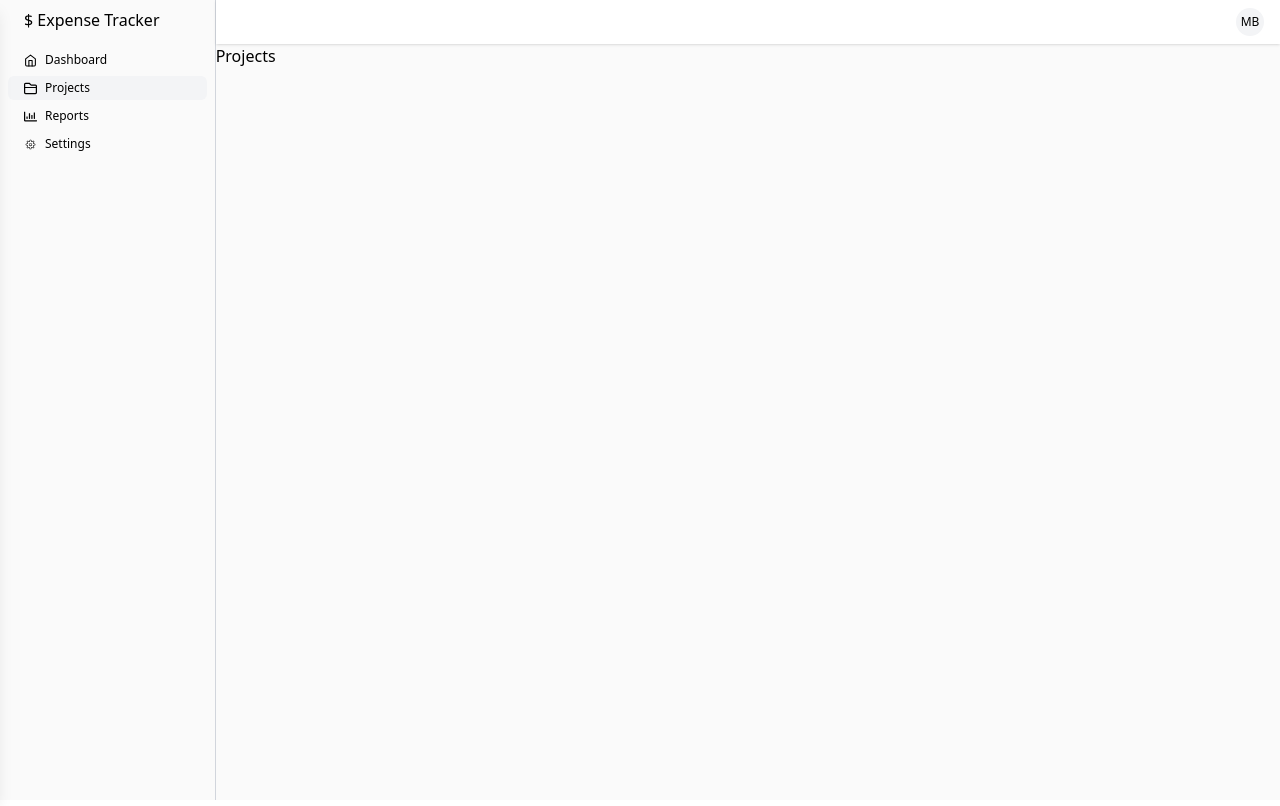
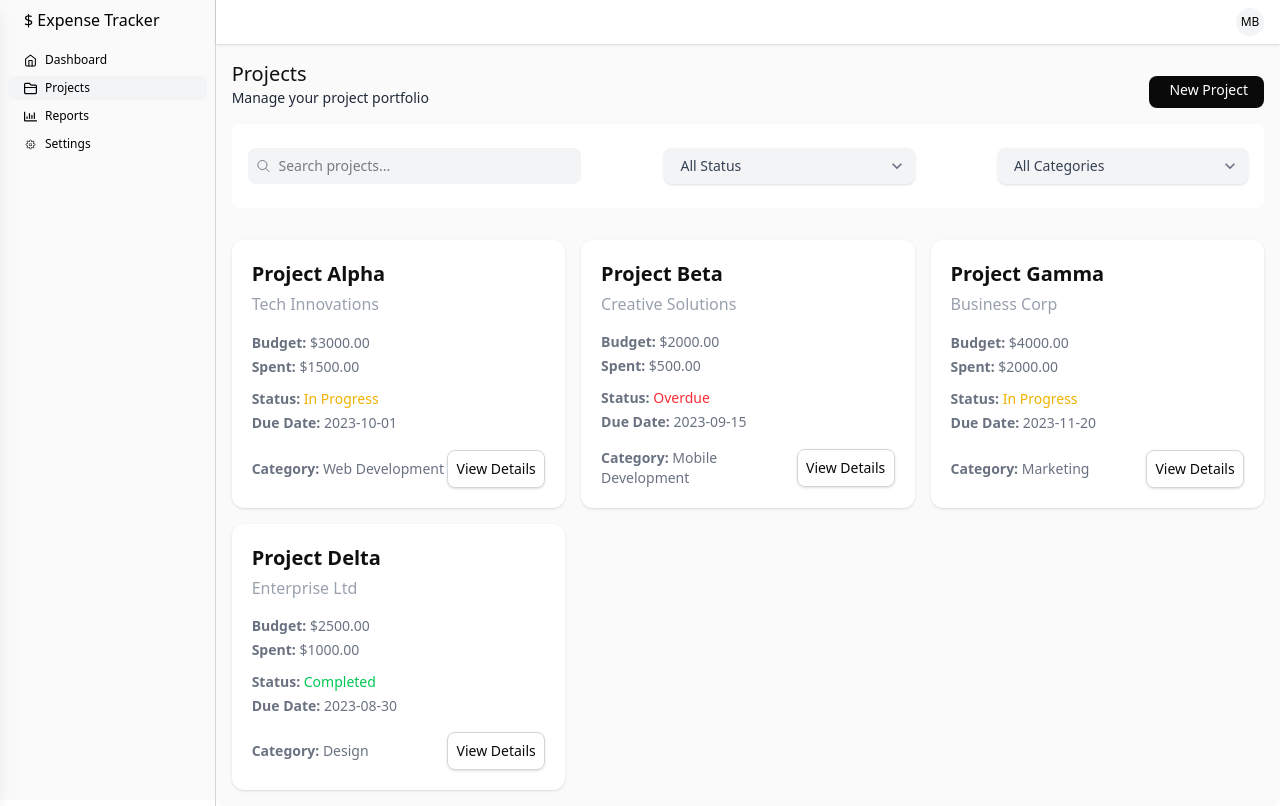
Before and after one commit to md-bappi/expense-tracker, a React (Vite) app: page /projects in a window 1280 px wide. Built offline with nearby package versions, Linux system fonts and the light colour scheme.

Commit message:
projects page added

```diff
--- a/src/App.jsx
+++ b/src/App.jsx
@@ -6,6 +6,7 @@ import Settings from "./pages/Settings";
 import Navbar from "./components/Navbar";
 import Sidebar from "./components/Sidebar";
 import { useState } from "react";
+import ProjectDetails from "./pages/ProjectDetails";
 
 const App = () => {
   const [showSidebar, setShowSidebar] = useState(false);
@@ -21,6 +22,7 @@ const App = () => {
         <Routes>
           <Route path="/" element={<Dashboard />} />
           <Route path="/projects" element={<Projects />} />
+          <Route path="/projects/:id" element={<ProjectDetails />} />
           <Route path="/reports" element={<Reports />} />
           <Route path="/settings" element={<Settings />} />
         </Routes>
--- a/src/index.css
+++ b/src/index.css
@@ -1,5 +1,4 @@
 @import "tailwindcss";
-@import url("https://fonts.googleapis.com/css2?family=Poppins:wght@300;400;500;600;700;800;900&display=swap");
 
 :root {
   --body-bg-color: #fafafa;
@@ -23,6 +22,4 @@
   --hover-text-color: #1f2937;
 
   --transition: all 0.3s ease;
-
-  --font-poppins: "Poppins", sans-serif;
 }
--- a/src/pages/Dashboard.jsx
+++ b/src/pages/Dashboard.jsx
@@ -47,6 +47,7 @@ const recentProjects = [
     spant: "$1500.00",
     status: "In Progress",
     data: "2023-10-01",
+    category: "Web Development",
   },
   {
     id: 2,
@@ -56,6 +57,7 @@ const recentProjects = [
     spant: "$500.00",
     status: "Overdue",
     data: "2023-09-15",
+    category: "Mobile Development",
   },
   {
     id: 3,
@@ -65,6 +67,7 @@ const recentProjects = [
     spant: "$2000.00",
     status: "In Progress",
     data: "2023-11-20",
+    category: "Marketing",
   },
   {
     id: 4,
@@ -74,6 +77,7 @@ const recentProjects = [
     spant: "$1000.00",
     status: "Completed",
     data: "2023-08-30",
+    category: "Design",
   },
 ];
 
@@ -83,8 +87,8 @@ const Dashboard = () => {
       <Header />
 
       <div className=" grid grid-cols-1 md:grid-cols-2 lg:grid-cols-4 gap-4 p-4 bg-[var(--bg-primary-color)] md:bg-[var(--body-bg-color)] ">
-        {cardData.map((card) => (
-          <Card card={card} />
+        {cardData.map((card, index) => (
+          <Card key={index} card={card} />
         ))}
       </div>
 
@@ -96,7 +100,7 @@ const Dashboard = () => {
             icon={<AiOutlineBarChart />}
             text="view all"
             href="/projects"
-            style="bg-[var(--bg-primary-color)] border border-[var(--border-color)] rounded-lg text-[var(--text-primary-color)] hover:bg-[var(--hover-bg-color)] hover:text-[var(--hover-text-color)]"
+            style="bg-[var(--bg-primary-color)] border border-[var(--border-color)] rounded-lg text-[var(--text-primary-color)] hover:bg-[var(--hover-bg-color)] hover:text-[var(--hover-text-color)] mt-4"
           />
         </div>
 
@@ -118,7 +122,7 @@ const Dashboard = () => {
 
                 <div className=" flex flex-col md:flex-row md:items-center gap-4">
                   <p className=" text-xs text-[var(--text-muted-color)]">
-                    Budget:{" "}
+                    Budget:
                     <span className=" text-[var(--text-primary-color)] font-medium">
                       {project.budget}
                     </span>
--- /dev/null
+++ b/src/pages/ProjectDetails.jsx
@@ -0,0 +1,5 @@
+const ProjectDetails = () => {
+  return <div>ProjectDetails</div>;
+};
+
+export default ProjectDetails;
--- a/src/pages/Projects.jsx
+++ b/src/pages/Projects.jsx
@@ -1,5 +1,176 @@
+import { Link } from "react-router-dom";
+import Button from "../ui/Button";
+import Option from "../ui/Option";
+import Title from "../ui/Title";
+import { IoSearchOutline } from "react-icons/io5";
+
+const statusOptions = [
+  { value: "all-status", label: "All Status" },
+  { value: "active", label: "Active" },
+  { value: "completed", label: "Completed" },
+  { value: "overdue", label: "Overdue" },
+];
+
+const categoryOptions = [
+  { value: "all-categories", label: "All Categories" },
+  { value: "web-development", label: "Web Development" },
+  { value: "mobile-development", label: "Mobile Development" },
+  { value: "design", label: "Design" },
+  { value: "marketing", label: "Marketing" },
+];
+
+const projects = [
+  {
+    id: 1,
+    title: "Project Alpha",
+    company: "Tech Innovations",
+    budget: "$3000.00",
+    spant: "$1500.00",
+    status: "In Progress",
+    data: "2023-10-01",
+    category: "Web Development",
+  },
+  {
+    id: 2,
+    title: "Project Beta",
+    company: "Creative Solutions",
+    budget: "$2000.00",
+    spant: "$500.00",
+    status: "Overdue",
+    data: "2023-09-15",
+    category: "Mobile Development",
+  },
+  {
+    id: 3,
+    title: "Project Gamma",
+    company: "Business Corp",
+    budget: "$4000.00",
+    spant: "$2000.00",
+    status: "In Progress",
+    data: "2023-11-20",
+    category: "Marketing",
+  },
+  {
+    id: 4,
+    title: "Project Delta",
+    company: "Enterprise Ltd",
+    budget: "$2500.00",
+    spant: "$1000.00",
+    status: "Completed",
+    data: "2023-08-30",
+    category: "Design",
+  },
+];
+
 const Projects = () => {
-  return <div>Projects</div>;
+  return (
+    <div>
+      <div className="bg-[var(--bg-primary-color)] p-4 md:flex md:justify-between md:items-center md:bg-[var(--body-bg-color)]">
+        <Title text="projects" des="Manage your project portfolio" />
+        <Button
+          text="new project"
+          href="/projects"
+          style="bg-[var(--btn-bg-color)] text-[var(--btn-text-color)] rounded-lg mt-4"
+        />
+      </div>
+
+      {/* Filter */}
+      <div
+        className="bg-[var(--bg-primary-color)] px-4 md:mx-4  flex flex-col gap-2 w-auto
+                md:flex-row md:justify-between md:items-center md:py-6 md:rounded-lg"
+      >
+        {/* Search */}
+        <form className="flex items-center gap-2 p-2 bg-[var(--hover-bg-color)] rounded-lg w-full md:w-1/3">
+          <IoSearchOutline className="text-gray-500" />
+          <input
+            type="text"
+            placeholder="Search projects..."
+            className="w-full outline-none text-sm bg-transparent"
+          />
+        </form>
+
+        {/* Status Filter */}
+        <div className="w-full md:w-1/4">
+          <Option options={statusOptions} />
+        </div>
+
+        {/* Category Filter */}
+        <div className="w-full md:w-1/4">
+          <Option options={categoryOptions} />
+        </div>
+      </div>
+
+      {/* Projects */}
+      {/* Projects */}
+      <div className="grid gap-4 md:grid-cols-2 lg:grid-cols-3 p-4 bg-[var(--bg-primary-color)] md:bg-[var(--body-bg-color)]  mt-4 rounded-lg">
+        {projects.map((project) => (
+          <div
+            key={project.id}
+            className="bg-[var(--bg-primary-color)] rounded-xl shadow-sm hover:shadow-lg transition-shadow duration-300 p-5 flex flex-col justify-between cursor-pointer group"
+          >
+            {/* Title + Company */}
+            <div>
+              <Link
+                to={`/projects/${project.id}`}
+                className="font-bold text-xl text-[var(--text-primary-color)] hover:text-[var(--hover-text-color)] transition-colors"
+              >
+                {project.title}
+              </Link>
+              <p className="text-gray-400 mt-1">{project.company}</p>
+            </div>
+
+            {/* Budget + Spent */}
+            <div className="mt-4 text-gray-500 text-sm space-y-1">
+              <p>
+                <span className="font-semibold">Budget:</span> {project.budget}
+              </p>
+              <p>
+                <span className="font-semibold">Spent:</span>{" "}
+                {project.spent || project.spant}
+              </p>
+            </div>
+
+            {/* Status + Due Date */}
+            <div className="mt-3 text-gray-500 text-sm space-y-1">
+              <p>
+                <span className="font-semibold">Status:</span>{" "}
+                <span
+                  className={`font-medium ${
+                    project.status === "Completed"
+                      ? "text-green-500"
+                      : project.status === "In Progress"
+                      ? "text-yellow-500"
+                      : "text-red-500"
+                  }`}
+                >
+                  {project.status}
+                </span>
+              </p>
+              <p>
+                <span className="font-semibold">Due Date:</span>{" "}
+                {project.date || project.data}
+              </p>
+            </div>
+
+            {/* Category + Button */}
+            <div className="mt-4 grid grid-cols-3 items-center">
+              <p className="text-gray-500 text-sm col-span-2 ">
+                <span className="font-semibold">Category:</span>{" "}
+                {project.category}
+              </p>
+
+              <Link
+                to={`/projects/${project.id}`}
+                className=" text-[var(--btn-bg-color)] border border-[var(--border-color)] col-span-1 text-center py-2 text-sm rounded-lg shadow-sm hover:shadow-md transition"
+              >
+                View Details
+              </Link>
+            </div>
+          </div>
+        ))}
+      </div>
+    </div>
+  );
 };
 
 export default Projects;
--- a/src/ui/Button.jsx
+++ b/src/ui/Button.jsx
@@ -4,7 +4,7 @@ const Button = ({ icon, text, href, style }) => {
   return (
     <Link
       to={href ? href : "#"}
-      className={` pt-1 pb-2  mt-4 w-full ${
+      className={` pt-1 pb-2   w-full ${
         style ? style : ""
       } flex justify-center items-center gap-1  text-center text-sm md:w-auto md:px-4`}
     >
--- a/src/ui/Header.jsx
+++ b/src/ui/Header.jsx
@@ -5,12 +5,12 @@ import { GoPlus } from "react-icons/go";
 const Header = () => {
   return (
     <div className="bg-[var(--bg-primary-color)] p-4 md:flex md:justify-between md:items-center md:bg-[var(--body-bg-color)]">
-      <Title />
+      <Title text="dashboard" des="Overview of your projects and expenses" />
       <Button
         icon={<GoPlus />}
         text="new project"
         href="/"
-        style="bg-[var(--btn-bg-color)] text-[var(--btn-text-color)] rounded-lg"
+        style="bg-[var(--btn-bg-color)] text-[var(--btn-text-color)] rounded-lg mt-4"
       />
     </div>
   );
--- /dev/null
+++ b/src/ui/Option.jsx
@@ -0,0 +1,58 @@
+import { useState } from "react";
+import { MdKeyboardArrowDown, MdCheck } from "react-icons/md";
+
+const Option = ({ options }) => {
+  // 👇 Start with first option instead of empty
+  const [selected, setSelected] = useState(options[0]?.value || "");
+  const [open, setOpen] = useState(false);
+
+  const handleSelect = (value) => {
+    setSelected(value);
+    setOpen(false); // close after selecting
+  };
+
+  return (
+    <div className="relative w-full">
+      {/* Trigger Button */}
+      <button
+        onClick={() => setOpen((prev) => !prev)}
+        className="w-full p-2 rounded-lg text-sm bg-[var(--hover-bg-color)] text-gray-700 shadow-sm flex justify-between items-center cursor-pointer hover:bg-gray-50 hover:border-[var(--border-color)] focus:outline-none transition-all duration-200"
+      >
+        <span className="mx-2 truncate text-gray-700">
+          {options.find((o) => o.value === selected)?.label}
+        </span>
+        <MdKeyboardArrowDown
+          size={20}
+          className={`text-gray-500 transition-transform duration-200 ${
+            open ? "rotate-180" : "rotate-0"
+          }`}
+        />
+      </button>
+
+      {/* Dropdown List */}
+      {open && (
+        <div className="absolute mt-1 w-full bg-white border border-gray-200 rounded-lg shadow-lg z-10">
+          {options.map((option) => (
+            <button
+              key={option.value}
+              onClick={() => handleSelect(option.value)}
+              className={`w-full flex items-center justify-between px-3 py-2 text-sm text-left rounded-md
+                          hover:bg-gray-100 cursor-pointer transition-colors ${
+                            selected === option.value
+                              ? "bg-gray-50 font-medium"
+                              : ""
+                          }`}
+            >
+              {option.label}
+              {selected === option.value && (
+                <MdCheck className="text-indigo-500" />
+              )}
+            </button>
+          ))}
+        </div>
+      )}
+    </div>
+  );
+};
+
+export default Option;
--- a/src/ui/Title.jsx
+++ b/src/ui/Title.jsx
@@ -1,12 +1,10 @@
-const Title = () => {
+const Title = ({ text, des }) => {
   return (
     <div>
-      <h2 className=" text-lg font-medium text-[var(--text-primary-color)]">
-        Dashboard
+      <h2 className=" text-xl font-medium text-[var(--text-primary-color)] capitalize">
+        {text}
       </h2>
-      <p className="text-sm text-[var(--text-muted-color)]">
-        Overview of your projects and expenses
-      </p>
+      <p className="text-sm text-[var(--text-muted-color)]">{des}</p>
     </div>
   );
 };
```
